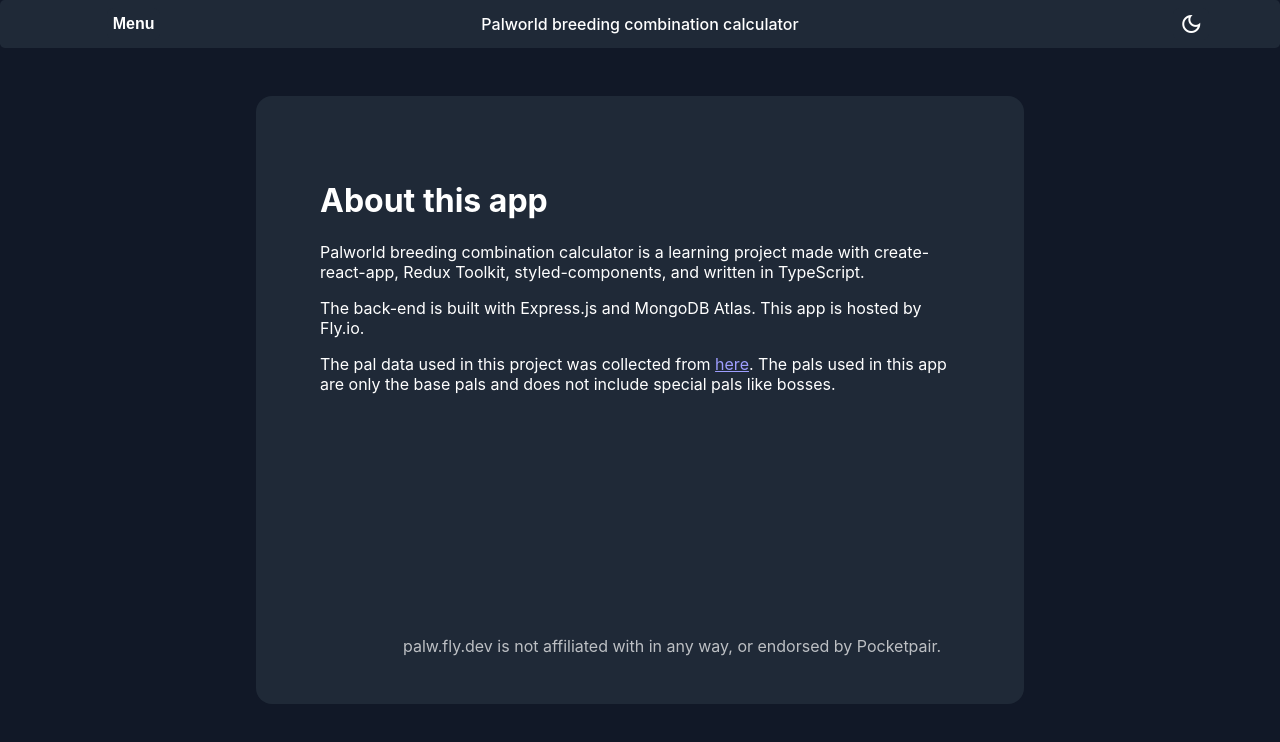
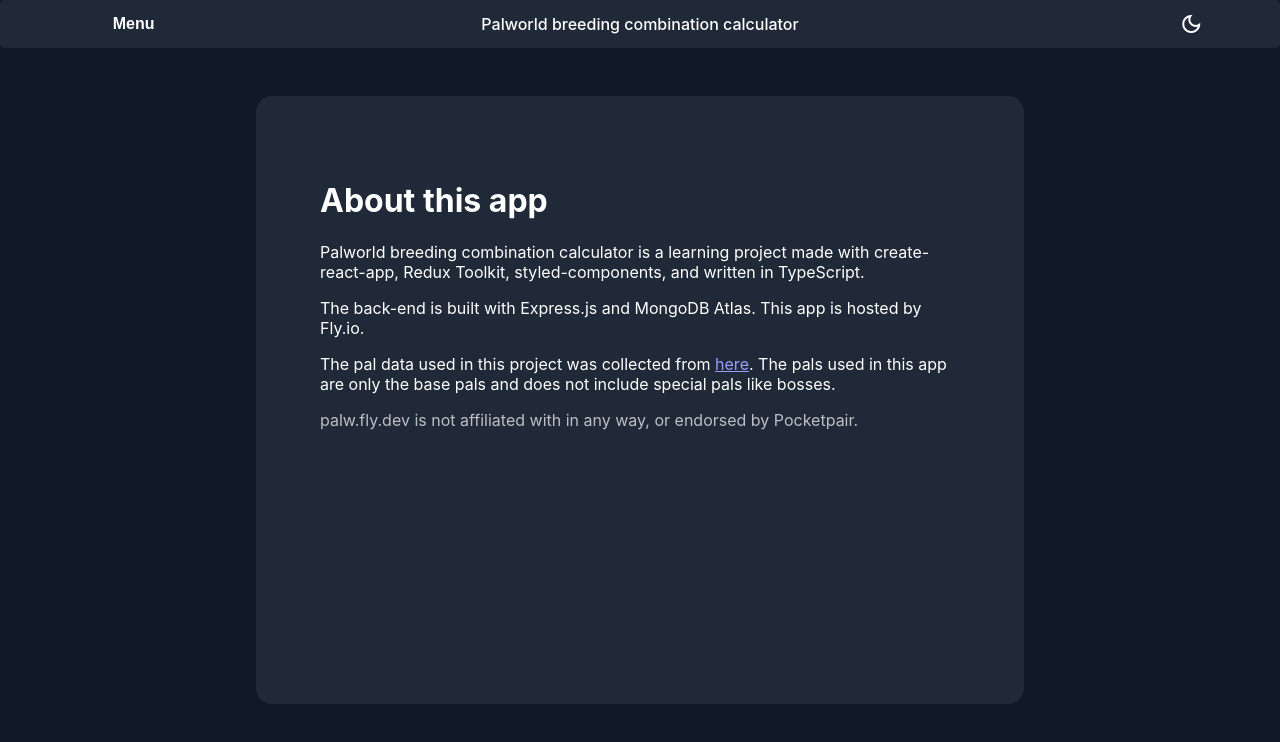
Before and after one commit to miofri/palw-fe, a React (Create React App) app: page /about in a window 1280 px wide. Shown: the top 742 px of the page. Built offline with nearby package versions, Linux system fonts and the light colour scheme; no server answers.

Commit message:
fixed routing issue, changed createbrowserrouter to browserrouter (client side)

```diff
--- a/src/App.tsx
+++ b/src/App.tsx
@@ -1,6 +1,7 @@
 import React, { useState } from 'react';
 import { Provider } from 'react-redux';
-import { RouterProvider, createBrowserRouter } from 'react-router-dom';
+//import { RouterProvider, createBrowserRouter } from 'react-router-dom';
+import { BrowserRouter as Router, Routes, Route } from 'react-router-dom';
 import { store } from './store/store';
 import { PrivacyPolicy } from './components/NavigationMenu/PrivacyPolicy';
 import { PalSelection } from './components/breedingPal/PalSelection';
@@ -10,38 +11,42 @@
 	const [pageColorTheme, setPageColorTheme] = useState<'dark' | 'light'>(
 		'dark'
 	);
-	const router = createBrowserRouter([
-		{
-			path: '/',
-			element: (
+
+	return (
+		<Provider store={store}>
+			<Router>
+				<Routes>
+					<Route path="/">
+						<Route
+							index
+							element={
 								<PalSelection
 									pageColorTheme={pageColorTheme}
 									setPageColorTheme={setPageColorTheme}
 								/>
-			),
-		},
-		{
-			path: '/about',
-			element: (
+							}
+						/>
+						<Route
+							path="/about"
+							element={
 								<About
 									pageColorTheme={pageColorTheme}
 									setPageColorTheme={setPageColorTheme}
 								/>
-			),
-		},
-		{
-			path: '/privacypolicy',
-			element: (
+							}
+						/>
+						<Route
+							path="/privacypolicy"
+							element={
 								<PrivacyPolicy
 									pageColorTheme={pageColorTheme}
 									setPageColorTheme={setPageColorTheme}
 								/>
-			),
-		},
-	]);
-	return (
-		<Provider store={store}>
-			<RouterProvider router={router} />
+							}
+						/>
+					</Route>
+				</Routes>
+			</Router>
 		</Provider>
 	);
 };
--- a/src/components/NavigationMenu/About.tsx
+++ b/src/components/NavigationMenu/About.tsx
@@ -29,11 +29,10 @@
 					. The pals used in this app are only the base pals and does not
 					include special pals like bosses.
 				</p>
-
-				<footer>
+				<Styles.About.Disclaimer>
 					palw.fly.dev is not affiliated with in any way, or endorsed by
 					Pocketpair.
-				</footer>
+				</Styles.About.Disclaimer>
 			</Styles.About.Container>
 		</Layout>
 	);
--- a/src/styles/AboutStyles.tsx
+++ b/src/styles/AboutStyles.tsx
@@ -5,7 +5,7 @@
 	width: 12rem;
 	height: 25rem;
 	padding: 2rem;
-	overflow-y: scroll;
+	overflow-x: wrap;
 	background-color: ${(props) => props.theme.cardBgColor};
 	color: ${(props) => props.theme.fontColor};
 	position: relative; /* Ensure the container is a positioned parent for absolute positioning */
@@ -14,17 +14,7 @@
 	hr {
 		opacity: 20%;
 	}
-	footer {
-		width: fit-content;
-		height: fit-content;
-		padding: 1rem 2rem;
-		position: absolute;
-		bottom: 0.5rem;
-		left: 0;
-		margin: 0;
-		opacity: 70%;
-		text-align: center;
-	}
+
 	@media ${device.xs} {
 		width: 16rem;
 		height: 26rem;
@@ -34,13 +24,13 @@
 		height: 30rem;
 		font-size: 1rem;
 		padding: 4rem;
-		footer {
-			bottom: 2rem;
-			width: 100%;
-		}
 	}
 	@media ${device.md} {
 		width: 40rem;
 		height: 30rem;
 	}
 `;
+
+export const Disclaimer = styled.p`
+	opacity: 70%;
+`;
```
Lines whose indentation alone changed are shown as unchanged.
